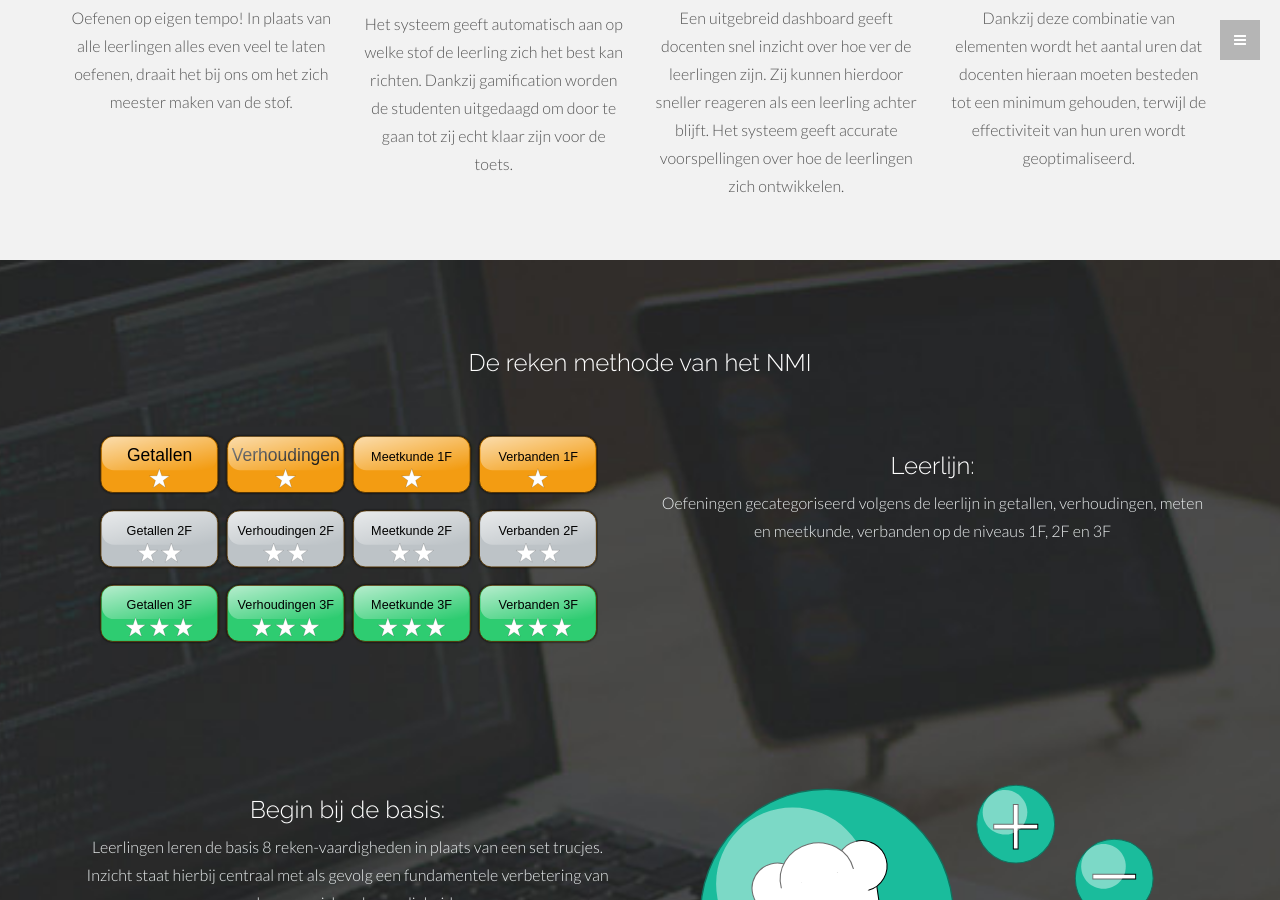
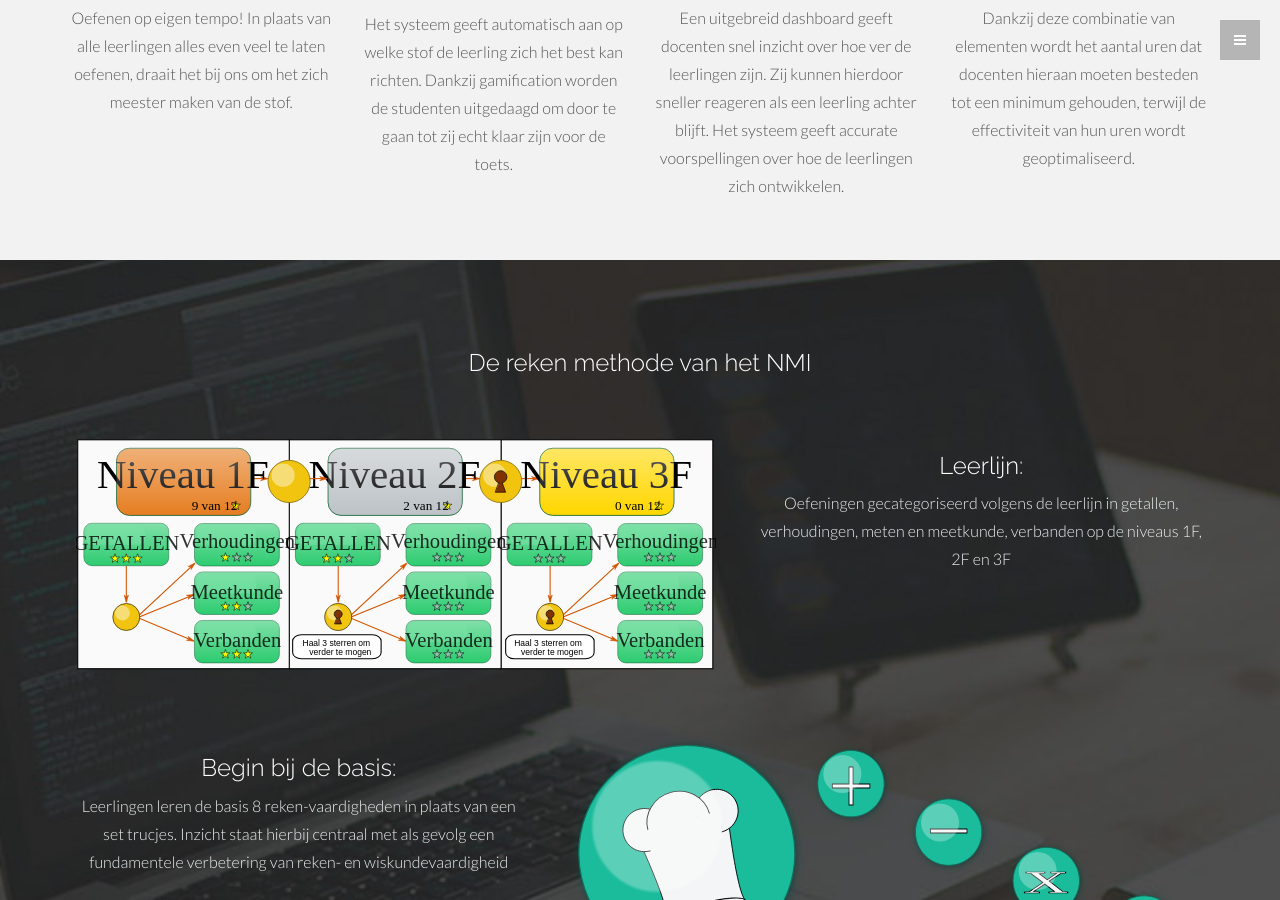
Before and after one commit to perceptum-github-transfer/verplichterekentoets, a Jekyll site: the page index.html, which Jekyll copies as it is, in a window 1280 px wide and 900 px high, scrolled down 2033 px. Built offline with Jekyll 4.4.1, drawn with Linux system fonts in a browser that asks for light colours; Markdown is read by kramdown in place of the engine named in the settings.

Commit message:
More imagery

```diff
--- a/index.html
+++ b/index.html
@@ -222,10 +222,10 @@
 				<h3>De reken methode van het NMI</h3>
 				<br>
 				<br>
-				<div class="col-lg-6 port-space">
-					<a href="item.html"><img src="assets/img/levels.svg" width="500px"></a>
+				<div class="col-lg-7 port-space">
+					<a href="item.html"><img src="assets/img/levels.svg" width="640px"></a>
 				</div>
-				<div class="col-lg-6 port-space">
+				<div class="col-lg-5 port-space">
 
 					<h3>Leerlijn:</h3>
 					<P><FONT COLOR="#ecf0f1">Oefeningen gecategoriseerd volgens de leerlijn in getallen, verhoudingen, meten en meetkunde, verbanden op de niveaus 1F, 2F en 3F</FONT></P>
@@ -233,31 +233,32 @@
 </div>
 <div class="row">
 				<div class="col-lg-12 port-space"><br></div>
-				<div class="col-lg-6 port-space">
+
+				<div class="col-lg-5 port-space">
 					<h3>Begin bij de basis:</h3>
 					 <P><FONT COLOR="#ecf0f1">Leerlingen leren de basis 8 reken-vaardigheden in plaats van een set trucjes. Inzicht staat hierbij centraal met als gevolg een fundamentele verbetering van reken- en wiskundevaardigheid</FONT></P>
 				</div>
-				<div class="col-lg-6 port-space">
-					<a href="item.html"><img src="assets/img/recipes.svg" width="500px"></a>
+				<div class="col-lg-7 port-space">
+					<a href="item.html"><img src="assets/img/recipes.svg" width="640px"></a>
 				</div>
 	</div>
 <div class="row">
 <div class="col-lg-12 port-space"><br></div>
-				<div class="col-lg-6 port-space">
-					<a href="item.html"><img src="assets/img/rekenvideo.png" width="500px"></a>
+				<div class="col-lg-7 port-space">
+					<a href="item.html"><img src="assets/img/videos.svg" width="500px"></a>
 				</div>
-				<div class="col-lg-6 port-space">
+				<div class="col-lg-5 port-space">
 					<h3>Lesmateriaal: </h3>
 					<P><FONT COLOR="#ecf0f1">Het lesmateriaal is samengesteld door de wiskundigen van het NMI. Hierbij staat de kwaliteit en effectiviteit van het materiaal centraal</FONT></P>
 				</div>
 	</div>
 <div class="row">
 <div class="col-lg-12 port-space"><br></div>
-				<div class="col-lg-6 port-space">
+				<div class="col-lg-5 port-space">
 					<h3>Bewezen effectief:</h3>
 					 <P><FONT COLOR="#ecf0f1">De methode van het NMI is in de praktijk getest en heeft zich bewezen als zeer effectief om leerlingen op niveau te krijgen. </FONT></P>
 				</div>
-				<div class="col-lg-6 port-space">
+				<div class="col-lg-7 port-space">
 					<a href="item.html"><img src="assets/img/functies.png" width="500px"></a>
 				</div>
 
```
Also changed, not shown: assets/img/levels.svg, assets/img/recipes.svg, assets/img/videos.svg (added).
